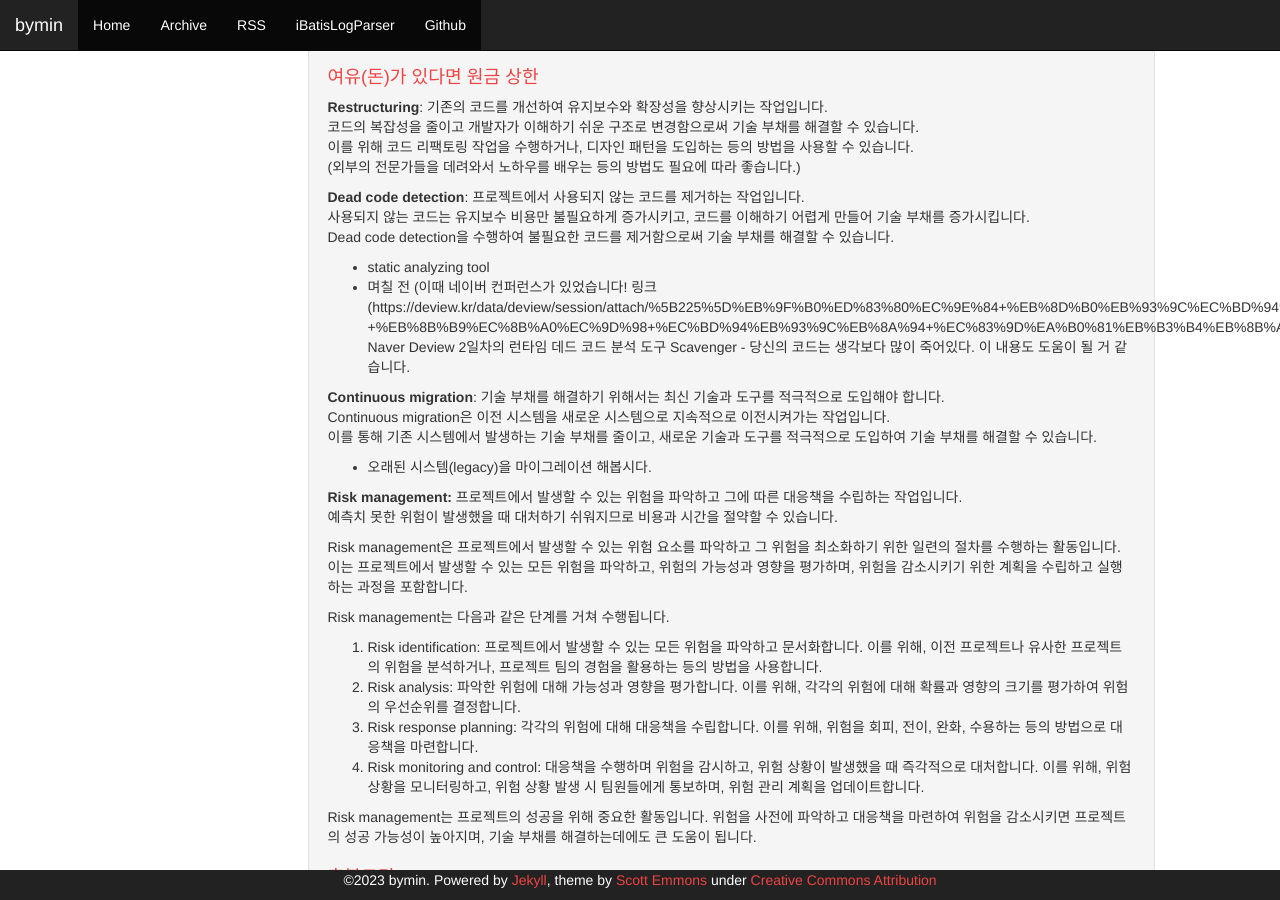
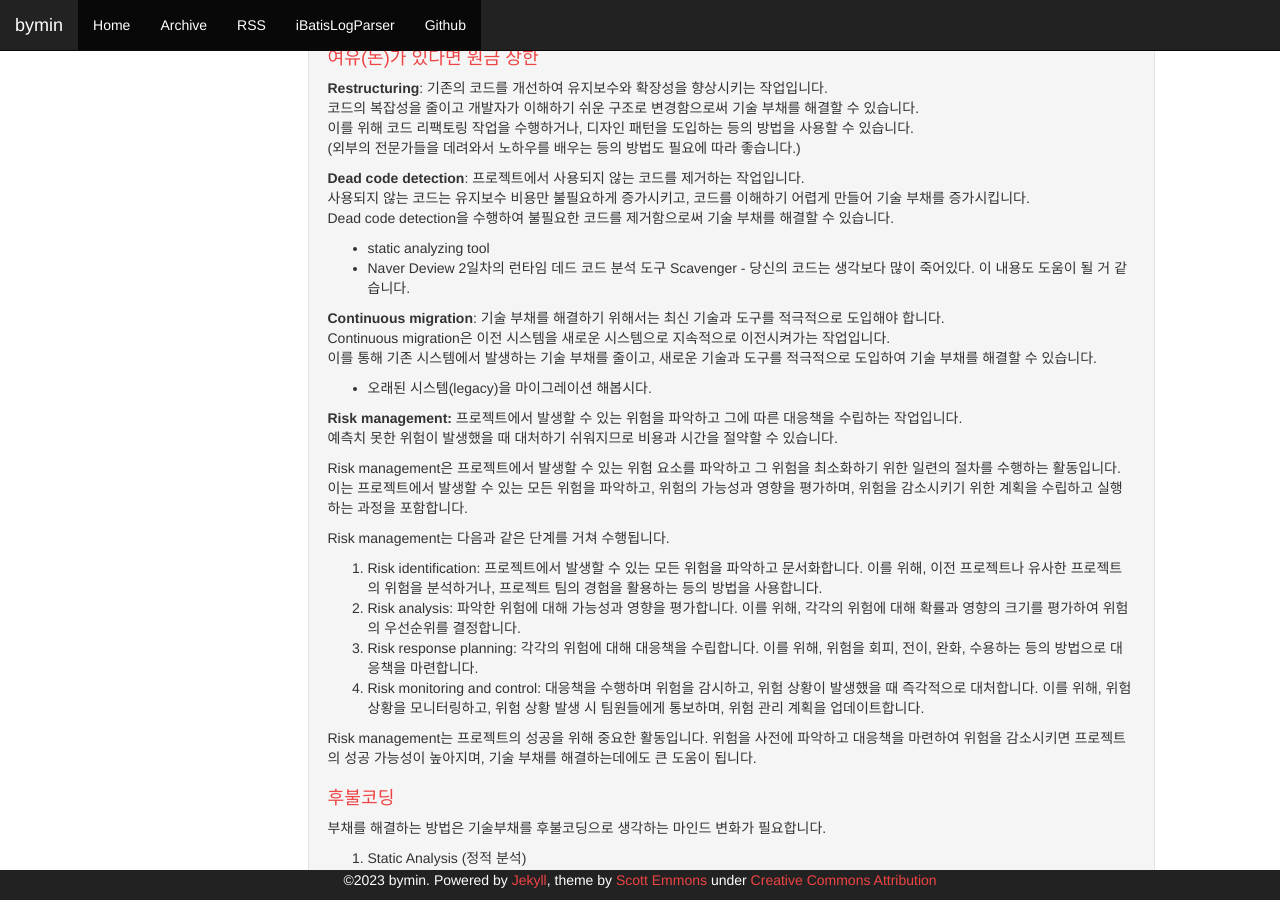
Before and after one commit to youngclown/youngclown.github.io, a Jekyll site: the page built from _posts/2023-10-23-code_debt.md, in a window 1280 px wide and 900 px high, scrolled down 2154 px. Built offline with Jekyll 4.4.1, drawn with Linux system fonts in a browser that asks for light colours; comment, search, counter and statistics services are not loaded; some of the changed text lies outside the part shown.

Commit message:
(doc) : 기술부채를 바라보는 시각 2

````diff
--- a/_posts/2023-10-23-code_debt.md
+++ b/_posts/2023-10-23-code_debt.md
@@ -14,7 +14,6 @@
 ```
 기술적 부채(技術的 負債, technical debt)란,
 **사회와 각 개인들로 이루어진 소프트웨어 등의 결함에 따라서 새로운 기능을 개발하는 데 장애요인이 발생하는 것을 말함.**
-
 ```
 
 부채가 이자를 내고 돈을 쓰는 시점을 당기는 것처럼 기술 부채는 기술적으로 해결되어야할 문제를 뒤로 미루고,
@@ -29,11 +28,11 @@
 
 # 망해가는 회사 프로세스
 
-악취 나는 코드/작성되지 않는 테스트 => 개발속도 저하/ 품질 저하 => 비지니스 속도 저하/고객만족감소 -> 수익감소 -> 기술적 채무 상환 보류 -> 악취나는 코드/작성되지 않는 테스트(반복)
+악취 나는 코드/작성되지 않는 테스트 => 개발속도 저하/ 품질 저하 => 비지니스 속도 저하/고객만족감소 => 수익감소 => 기술적 채무 상환 보류 => 악취나는 코드/작성되지 않는 테스트(반복)
 
 # 성공하는 회사의 프로세스
 
-향상된 코드/자동화 테스트 => 개발속도 증가/품질 향상 => 비지니스 속도 증가 -> 고객 만족도증가/수익증가 -> 기술적 자산에 대한 투자 -> 향상된 코드(반복)
+향상된 코드/자동화 테스트 => 개발속도 증가/품질 향상 => 비지니스 속도 증가 => 고객 만족도증가/수익증가 => 기술적 자산에 대한 투자 => 향상된 코드(반복)
 
 
 # 기술 부채를 어떻게 하면 없앨 수 있을까요?
@@ -130,8 +129,7 @@
 Dead code detection을 수행하여 불필요한 코드를 제거함으로써 기술 부채를 해결할 수 있습니다.
 
 - static analyzing tool
-- 며칠 전 (이때 네이버 컨퍼런스가 있었습니다! 링크(https://deview.kr/data/deview/session/attach/%5B225%5D%EB%9F%B0%ED%83%80%EC%9E%84+%EB%8D%B0%EB%93%9C%EC%BD%94%EB%93%9C+%EB%B6%84%EC%84%9D+Scavenger+-+%EB%8B%B9%EC%8B%A0%EC%9D%98+%EC%BD%94%EB%93%9C%EB%8A%94+%EC%83%9D%EA%B0%81%EB%B3%B4%EB%8B%A4+%EB%A7%8E%EC%9D%B4+%EC%A3%BD%EC%96%B4%EC%9E%88%EB%8B%A4..pdf))
-Naver Deview 2일차의 런타임 데드 코드 분석 도구 Scavenger - 당신의 코드는 생각보다 많이 죽어있다. 이 내용도 도움이 될 거 같습니다.
+- Naver Deview 2일차의 런타임 데드 코드 분석 도구 Scavenger - 당신의 코드는 생각보다 많이 죽어있다. 이 내용도 도움이 될 거 같습니다.
 
 **Continuous migration**: 기술 부채를 해결하기 위해서는 최신 기술과 도구를 적극적으로 도입해야 합니다.
 Continuous migration은 이전 시스템을 새로운 시스템으로 지속적으로 이전시켜가는 작업입니다.
````
